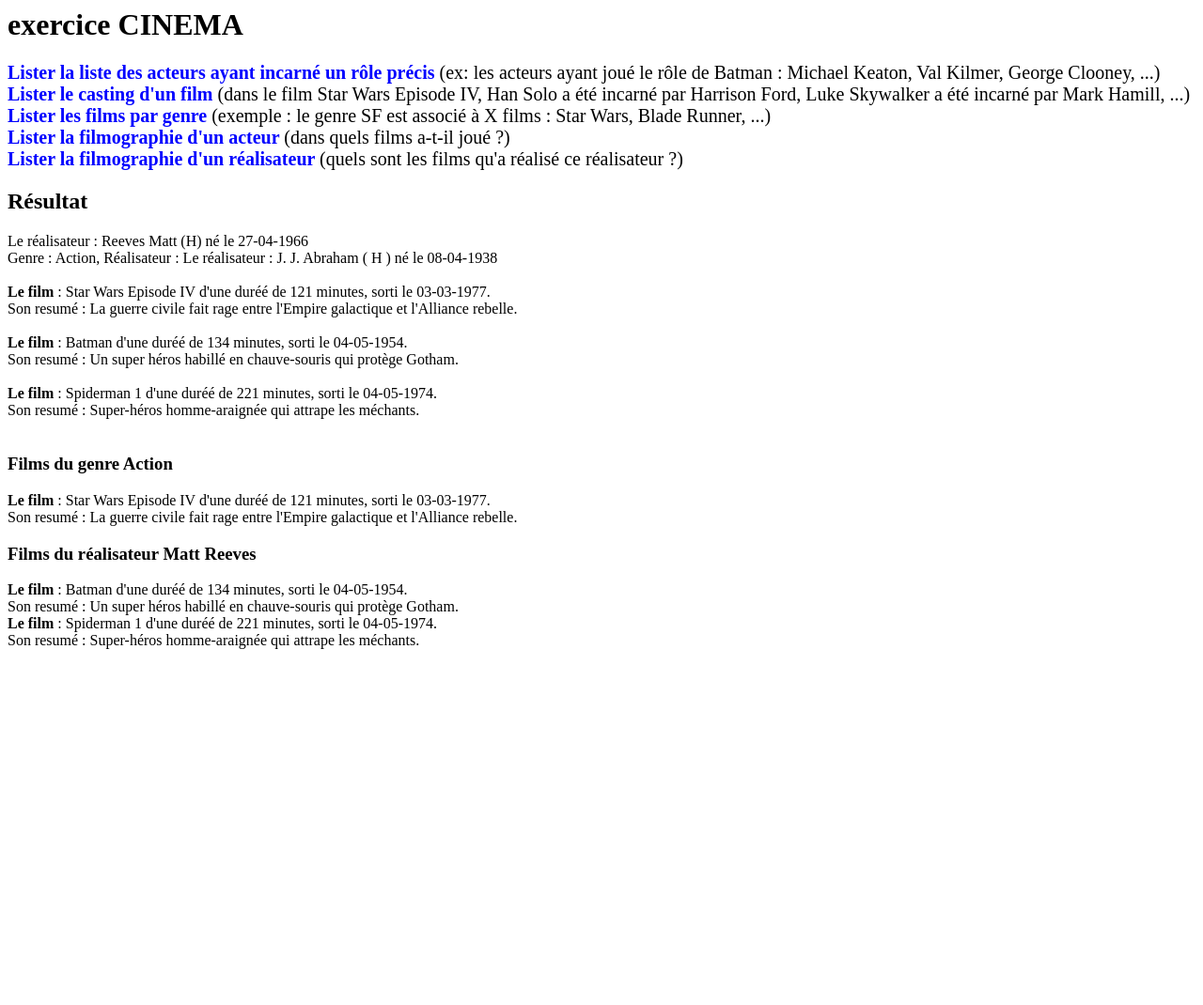
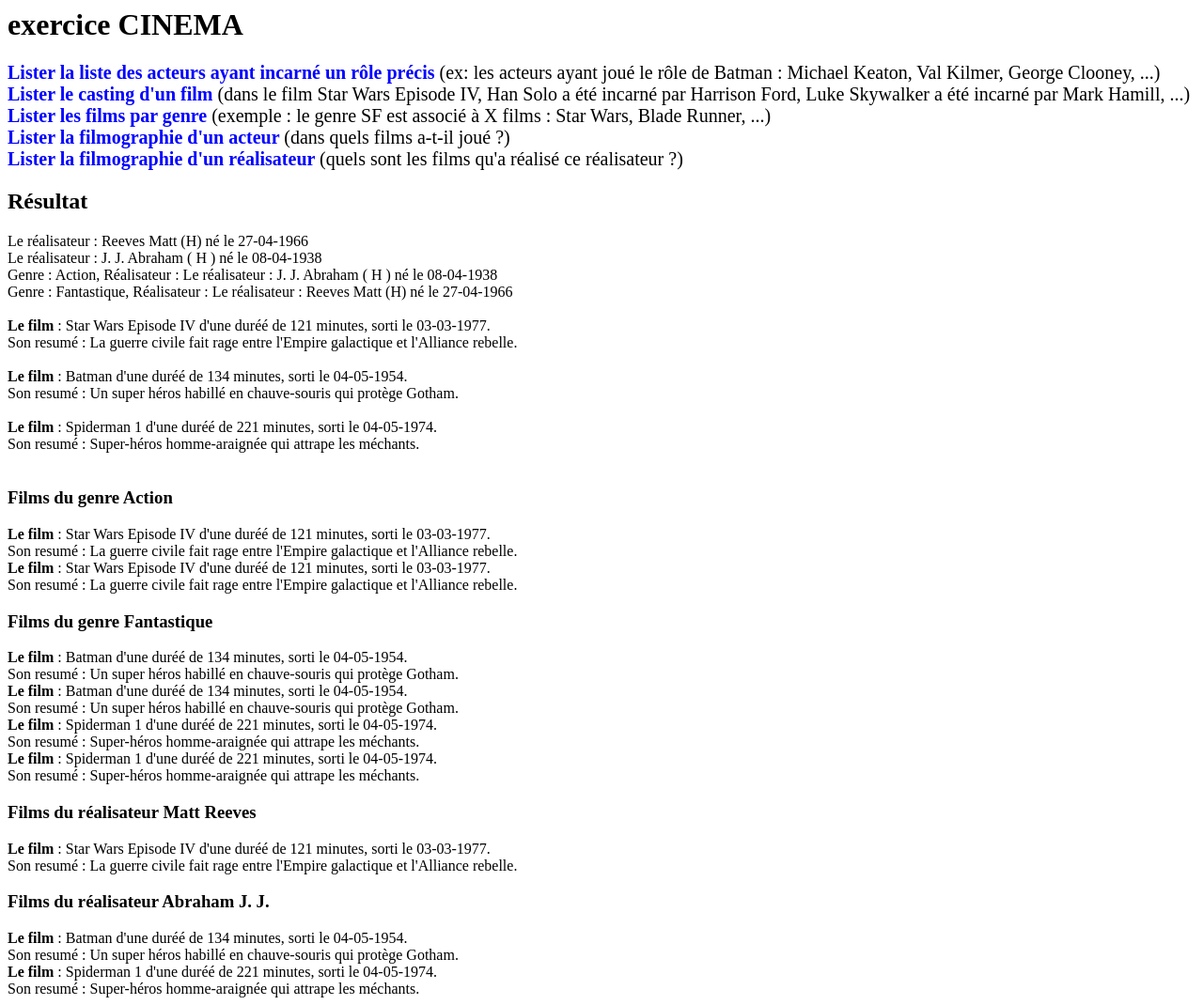
Before and after one commit to cem-sucu/cinema, a PHP site: page / in a window 1280 px wide. Shown: the whole page at 94% size. Before the commit the page ends 691 px from the top, so only its background shows below. Run offline with PHP 8.4, Linux system fonts and the light colour scheme.

Commit message:
ajout methode et amelioratiuon lisibilité

```diff
--- a/classes/Film.php
+++ b/classes/Film.php
@@ -17,6 +17,9 @@ class Film{
         $this->dateSortie = new DateTime($dateSortie);
         $this->genre = $genre;
         $this->realisateur = $realisateur;
+        //ajout film et genre pour
+        $this->genre->addFilm($this);
+        $this->realisateur->addFilm($this);
     }
 
 
--- a/classes/Genre.php
+++ b/classes/Genre.php
@@ -3,7 +3,7 @@
 class Genre{
     private string $genre;
     private Realisateur $realisateur;
-    protected array $films;
+    private array $films;
 
     public function __construct(string $genre, Realisateur $realisateur){
         $this->genre=$genre;
@@ -32,16 +32,18 @@ class Genre{
         return "Genre : " . $this->getGenre() . ", Réalisateur : " . $this->getRealisateur();
     }
 
-    public function addFilm(Film $film){
-        $this->films[] =$film;
+    public function addFilm(Film $film) {
+        $this->films[] = $film;
     }
+
 
     // Méthode pour afficher les films par genre
     public function afficherFilms() {
-        echo "<h3>Films du genre " . $this->genre . "</h3>";
+        $result = "<h3>Films du genre " . $this->genre . "</h3>";
         foreach ($this->films as $film) {
-            echo $film . "<br>";
+             $result .= $film . "<br>";
         }
+        return $result;
     }
 
 }
--- a/classes/Realisateur.php
+++ b/classes/Realisateur.php
@@ -6,7 +6,7 @@ class Realisateur{
     private string $prenom;
     private string $sexe;
     private DateTime $dateNaissance;
-    protected array $films;
+    private array $films;
 
 
     public function __construct(string $nom, string $prenom, string $sexe, string $dateNaissance)
@@ -14,7 +14,7 @@ class Realisateur{
         $this-> nom = $nom;
         $this-> prenom = $prenom;
         $this-> sexe = $sexe;
-        $this-> dateNaissance = new DateTime($dateNaissance);
+        $this->dateNaissance = new DateTime($dateNaissance);
         $this->films = [];
     }
 
@@ -55,17 +55,21 @@ class Realisateur{
         return "Le réalisateur : " .$this->getNom() ." " .$this->getPrenom() . " (".$this->getSexe().")" ." né le " .$this->getDateNaissance()->format("d-m-Y");
     }
 
-      // Méthode pour afficher les films par réalisateur
-      public function addFilm(Film $film) {
+// Méthode pour afficher les films par réalisateur
+    public function addFilm(Film $film) {
         $this->films[] = $film;
+        $film->getGenre()->addFilm($film);
     }
 
+
     public function afficherFilms() {
-        echo "<h3>Films du réalisateur " . $this->prenom . " " . $this->nom . "</h3>";
+        $result = "<h3>Films du réalisateur " . $this->getPrenom() . " " . $this->getNom() . "</h3>";
         foreach ($this->films as $film) {
-            echo $film . "<br>";
+            $result .= $film . "<br>";
         }
+        return $result;
     }
+
 
 
 }
--- a/index.php
+++ b/index.php
@@ -15,41 +15,31 @@ spl_autoload_register(function ($class_name){
 $realisateur1 = new Realisateur("Reeves", "Matt", "H", "1966-04-27" );
 $realisateur2 = new Realisateur("J. J. ", " Abraham ", " H ", "1938-04-08");
 echo $realisateur1 ."<br>";
+echo $realisateur2 ."<br>";
 
 // genre
 $genre1 = new Genre("Action", $realisateur2);
 $genre2 = new Genre("Fantastique",$realisateur1);
-echo $genre1 ."<br><br>";
+echo $genre1 ."<br>";
+echo $genre2 ."<br><br>";
 
 // film
 $film1 = new Film("Star Wars Episode IV", 121, "La guerre civile fait rage entre l'Empire galactique et l'Alliance rebelle.", "1977-03-03", $genre1, $realisateur1);
-$film2 = new Film("Batman", 134, "Un super héros habillé en chauve-souris qui protège Gotham.", "1954-05-04", $genre2, $realisateur1);
-$film3 = new Film("Spiderman 1", 221, "Super-héros homme-araignée qui attrape les méchants.", "1974-05-04", $genre2, $realisateur1);
+$film2 = new Film("Batman", 134, "Un super héros habillé en chauve-souris qui protège Gotham.", "1954-05-04", $genre2, $realisateur2);
+$film3 = new Film("Spiderman 1", 221, "Super-héros homme-araignée qui attrape les méchants.", "1974-05-04", $genre2, $realisateur2);
 
 //affiche les films
 echo $film1."<br><br>";
 echo $film2."<br><br>";
 echo $film3."<br><br>";
 
+// Afficher les films par genre
+echo $genre1->afficherFilms();
+echo $genre2->afficherFilms();
 
-
-// Ajout des films aux genres correspondants
-$genre1->addFilm($film1);
-$genre2->addFilm($film2);
-$genre2->addFilm($film3);
-
-// Affichage films
-$genre1->afficherFilms();
-
-// Ajout des films aux réalisateurs correspondants
-$realisateur1->addFilm($film2);
-$realisateur1->addFilm($film3);
-$realisateur2->addFilm($film1);
-
-// Afficghe film
-$realisateur1->afficherFilms();
-
-
+// Afficher les films d'un réalisateur
+echo $realisateur1->afficherFilms();
+echo $realisateur2->afficherFilms();
 
 
 ?>
```
